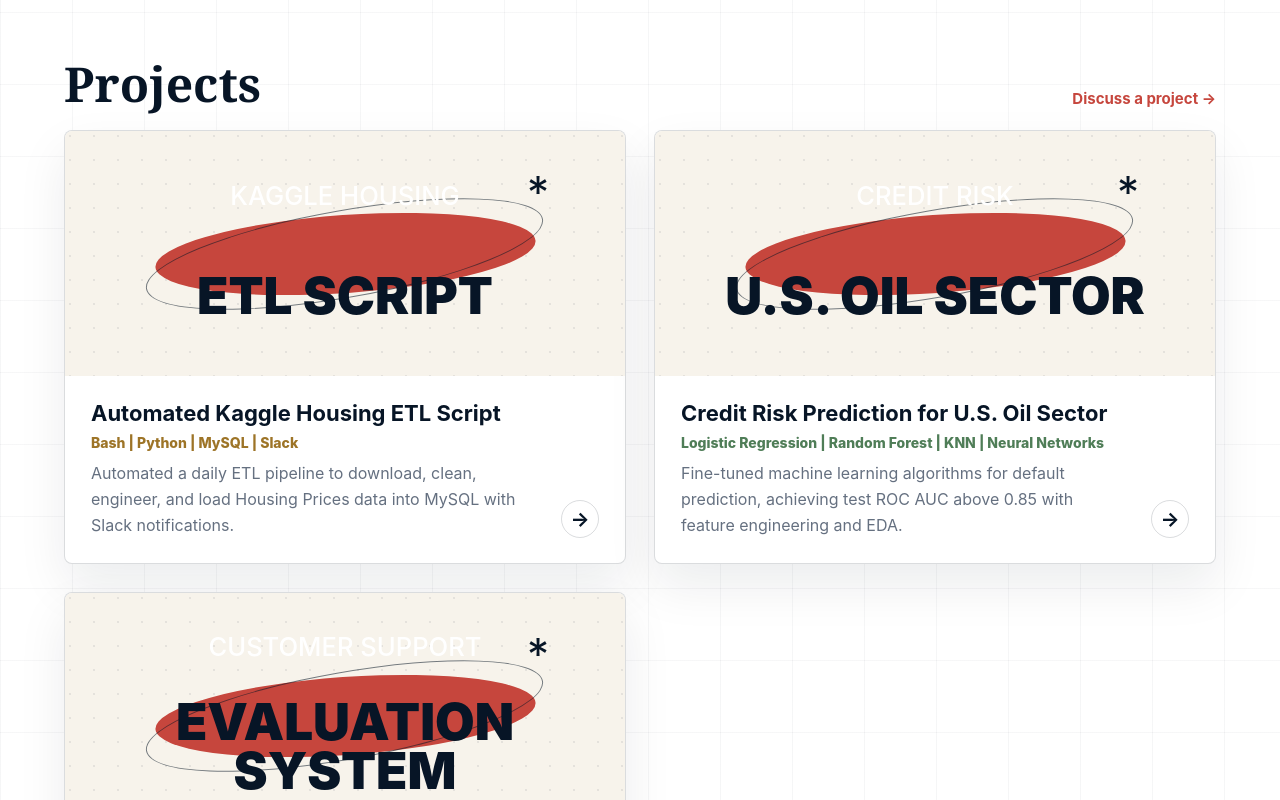
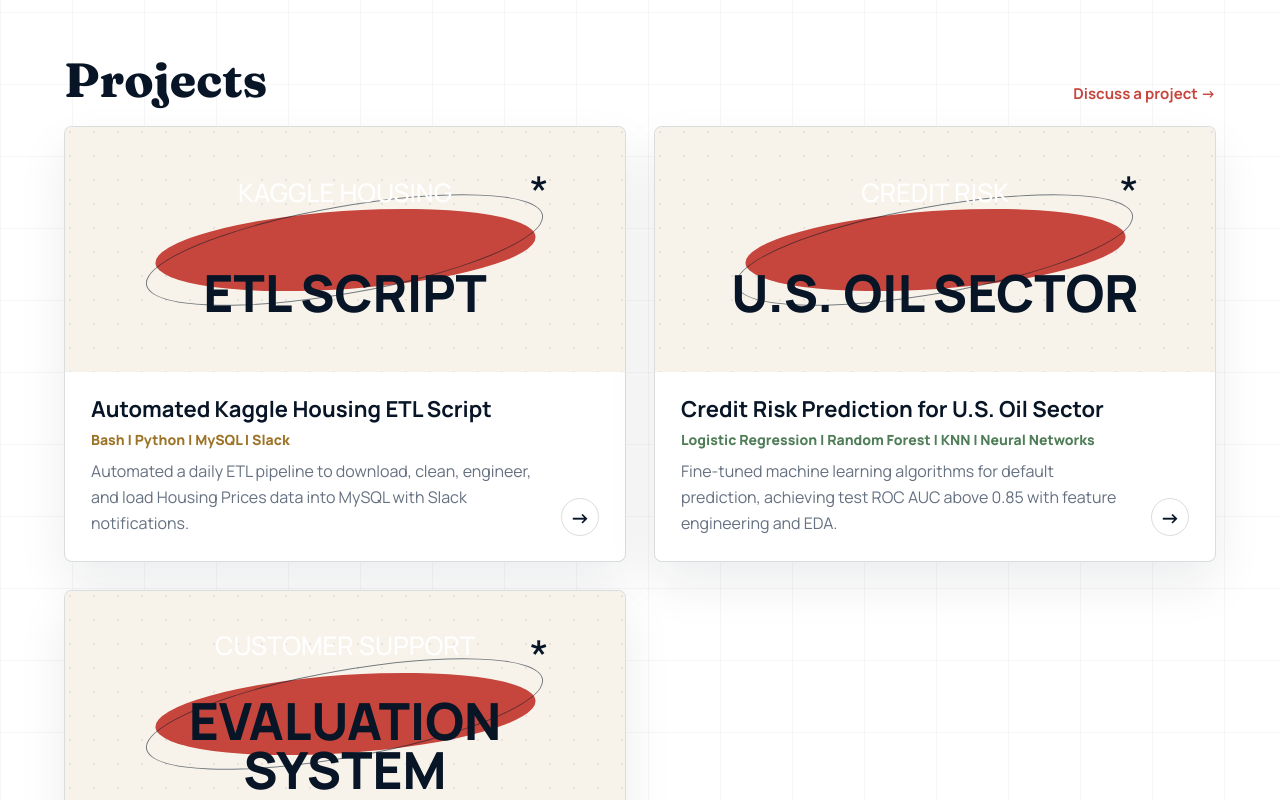
Before and after one commit to arnav-goel05/portfolio-website, a React (Vite) app: page / in a window 1280 px wide. Shown: the part 780-1580 px from the top of the page. Built offline with nearby package versions, Linux system fonts and the light colour scheme.

Commit message:
Update portfolio typography

```diff
--- a/index.html
+++ b/index.html
@@ -3,8 +3,14 @@
   <head>
     <meta charset="UTF-8" />
     <link rel="icon" type="image/svg+xml" href="/favicon.svg" />
+    <link rel="preconnect" href="https://fonts.googleapis.com" />
+    <link rel="preconnect" href="https://fonts.gstatic.com" crossorigin />
+    <link
+      href="https://fonts.googleapis.com/css2?family=Fraunces:opsz,wght@9..144,650;9..144,760;9..144,780&family=Manrope:wght@400;500;650;700;760;800&display=swap"
+      rel="stylesheet"
+    />
     <meta name="viewport" content="width=device-width, initial-scale=1.0" />
-    <title>portfolio-website</title>
+    <title>Arnav Goel Portfolio</title>
   </head>
   <body>
     <div id="root"></div>
--- a/src/index.css
+++ b/src/index.css
@@ -9,9 +9,9 @@
   --blue: #416f9f;
   --violet: #73589b;
   --sans:
-    Inter, ui-sans-serif, system-ui, -apple-system, BlinkMacSystemFont, "Segoe UI",
+    Manrope, ui-sans-serif, system-ui, -apple-system, BlinkMacSystemFont, "Segoe UI",
     sans-serif;
-  --serif: Georgia, "Times New Roman", serif;
+  --serif: Fraunces, Georgia, "Times New Roman", serif;
 
   color: var(--ink);
   background: #ffffff;
```
